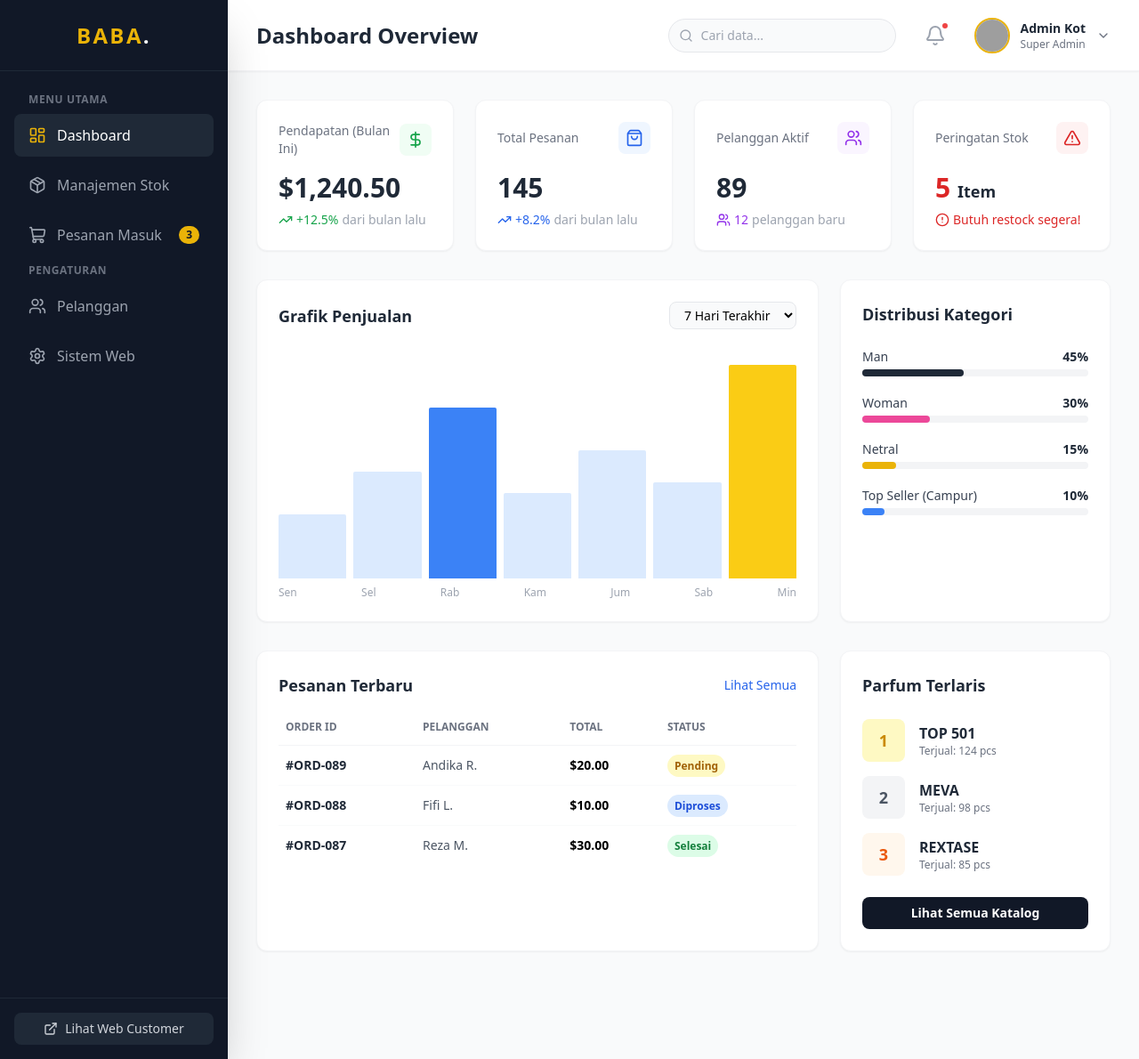
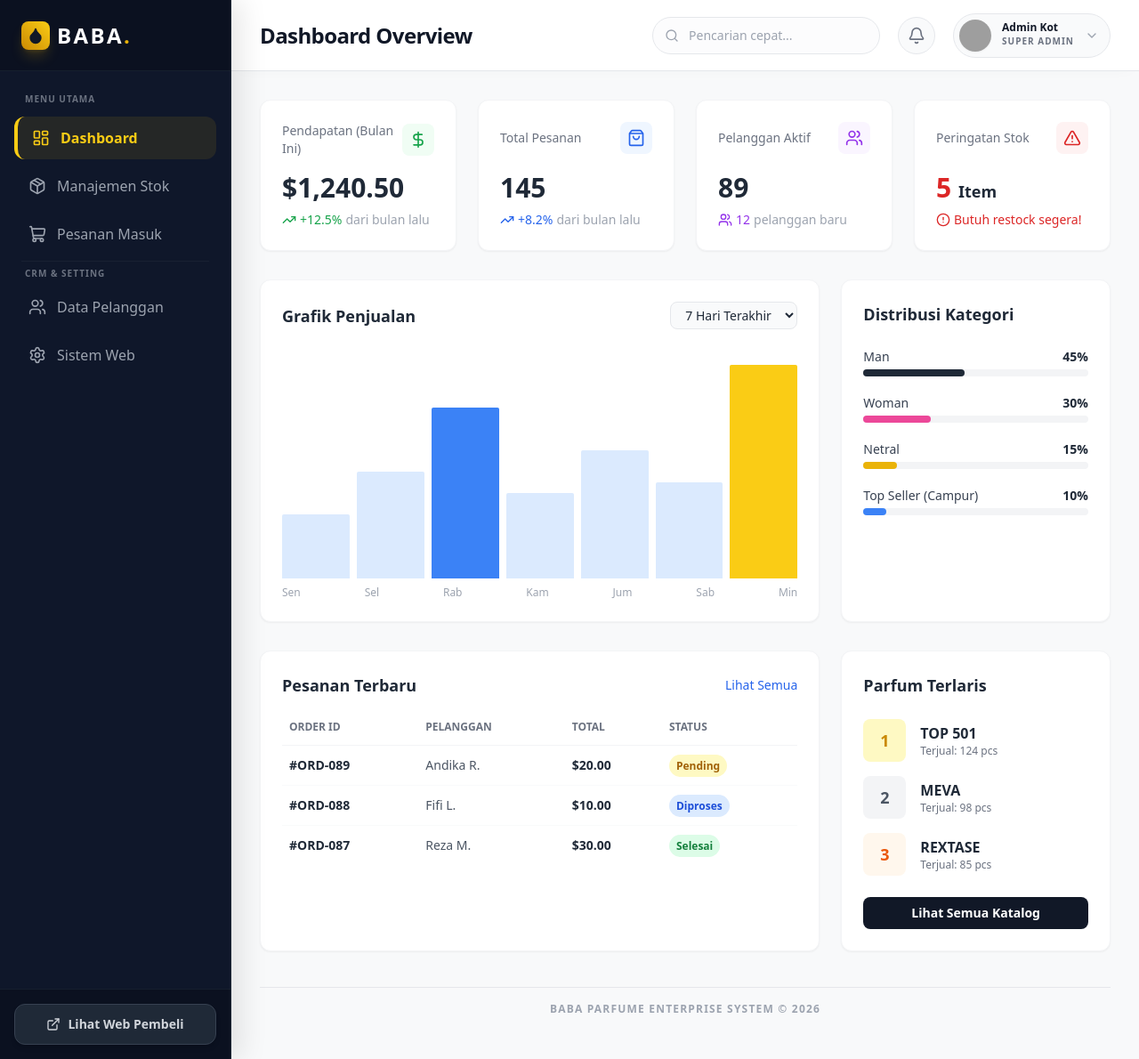
Before and after one commit to dikot0911/baba_parfume_project, a FastAPI app: page /admin in a window 1280 px wide. Shown: the whole page at 89% size. Run offline with FastAPI, Linux system fonts and the light colour scheme; parts of the project's set-up code (start-up, migrations or seed data) failed here and were passed over; some libraries are stand-ins or nearby versions; grey boxes are pictures that could not be loaded.

Commit message:
Update base.html

```diff
--- a/templates/admin/base.html
+++ b/templates/admin/base.html
@@ -1,105 +1,144 @@
 <!DOCTYPE html>
-<html lang="id">
+<html lang="id" class="scroll-smooth">
 <head>
     <meta charset="UTF-8">
     <meta name="viewport" content="width=device-width, initial-scale=1.0">
     <title>{% block title %}Admin Panel{% endblock %} - BABA Parfume</title>
+
     <script src="https://cdn.tailwindcss.com"></script>
     <script src="https://cdn.jsdelivr.net/npm/lucide@latest/dist/umd/lucide.js"></script>
+
     <script defer src="https://cdn.jsdelivr.net/npm/alpinejs@3.x.x/dist/cdn.min.js"></script>
+
+    <style>
+        /* CUSTOM SCROLLBAR GLOBAL UNTUK ADMIN PANEL */
+        ::-webkit-scrollbar { width: 8px; height: 8px; }
+        ::-webkit-scrollbar-track { background: #f8fafc; }
+        ::-webkit-scrollbar-thumb { background: #cbd5e1; border-radius: 10px; }
+        ::-webkit-scrollbar-thumb:hover { background: #94a3b8; }
+
+        .glass-header {
+            background: rgba(255, 255, 255, 0.9);
+            backdrop-filter: blur(12px);
+            -webkit-backdrop-filter: blur(12px);
+        }
+    </style>
 </head>
-<body class="bg-gray-50 flex h-screen overflow-hidden font-sans" x-data="{ sidebarOpen: false }">
 
-    <div x-show="sidebarOpen" class="fixed inset-0 z-20 bg-black bg-opacity-50 transition-opacity lg:hidden" @click="sidebarOpen = false"></div>
+<body class="bg-[#F8F9FA] flex h-screen overflow-hidden font-sans text-gray-800" x-data="{ sidebarOpen: false }">
 
-    <aside :class="sidebarOpen ? 'translate-x-0' : '-translate-x-full'" class="fixed inset-y-0 left-0 z-30 w-64 bg-gray-900 text-white flex flex-col shadow-2xl transition-transform duration-300 lg:translate-x-0 lg:static lg:inset-0">
-        <div class="h-20 flex items-center justify-center border-b border-gray-800 relative">
-            <h1 class="text-2xl font-bold tracking-widest text-yellow-500">BABA<span class="text-white">.</span></h1>
-            <button @click="sidebarOpen = false" class="absolute right-4 text-gray-400 hover:text-white lg:hidden">
-                <i data-lucide="x" class="w-6 h-6"></i>
+    <div x-show="sidebarOpen" x-transition.opacity class="fixed inset-0 z-20 bg-gray-900/60 backdrop-blur-sm lg:hidden" @click="sidebarOpen = false" style="display: none;"></div>
+
+    <aside :class="sidebarOpen ? 'translate-x-0' : '-translate-x-full'" class="fixed inset-y-0 left-0 z-30 w-[260px] bg-[#0F172A] text-white flex flex-col shadow-[10px_0_30px_rgba(0,0,0,0.1)] transition-transform duration-300 lg:translate-x-0 lg:static lg:inset-0 border-r border-gray-800">
+
+        <div class="h-[80px] flex items-center justify-between px-6 border-b border-gray-800/60 bg-[#0B1120]">
+            <div class="flex items-center gap-2">
+                <div class="w-8 h-8 bg-gradient-to-tr from-yellow-600 to-yellow-400 rounded-lg flex items-center justify-center shadow-lg shadow-yellow-500/20">
+                    <i data-lucide="droplet" class="w-5 h-5 text-gray-900 fill-current"></i>
+                </div>
+                <h1 class="text-2xl font-black tracking-widest text-white">BABA<span class="text-yellow-500">.</span></h1>
+            </div>
+            <button @click="sidebarOpen = false" class="text-gray-400 hover:text-white transition-colors lg:hidden bg-gray-800 p-1.5 rounded-lg">
+                <i data-lucide="x" class="w-5 h-5"></i>
             </button>
         </div>
 
-        <nav class="flex-1 px-4 py-6 space-y-2 overflow-y-auto">
-            <p class="px-4 text-xs font-semibold text-gray-500 uppercase tracking-wider mb-2">Menu Utama</p>
+        {% set current_path = request.url.path %}
+        <nav class="flex-1 px-4 py-6 space-y-1.5 overflow-y-auto custom-scrollbar">
 
-            <a href="/admin" class="flex items-center space-x-3 px-4 py-3 bg-gray-800 rounded-lg text-white transition-colors">
-                <i data-lucide="layout-dashboard" class="w-5 h-5 text-yellow-500"></i>
-                <span class="font-medium">Dashboard</span>
-            </a>
-            <a href="/admin/stock" class="flex items-center space-x-3 px-4 py-3 hover:bg-gray-800 rounded-lg text-gray-400 hover:text-white transition-colors">
-                <i data-lucide="package" class="w-5 h-5"></i>
-                <span class="font-medium">Manajemen Stok</span>
-            </a>
-            <a href="/admin/orders" class="flex items-center space-x-3 px-4 py-3 hover:bg-gray-800 rounded-lg text-gray-400 hover:text-white transition-colors">
-                <i data-lucide="shopping-cart" class="w-5 h-5"></i>
-                <span class="font-medium flex-1">Pesanan Masuk</span>
-                <span class="bg-yellow-500 text-gray-900 text-xs font-bold px-2 py-0.5 rounded-full">3</span>
+            <p class="px-3 text-[10px] font-black text-gray-500 uppercase tracking-widest mb-3">Menu Utama</p>
+
+            <a href="/admin" class="flex items-center space-x-3 px-4 py-3 rounded-xl transition-all duration-200 {% if current_path == '/admin' %}bg-yellow-500/10 text-yellow-400 font-bold border-l-4 border-yellow-400{% else %}text-gray-400 hover:bg-gray-800 hover:text-gray-100 font-medium{% endif %}">
+                <i data-lucide="layout-dashboard" class="w-5 h-5"></i>
+                <span>Dashboard</span>
             </a>
 
-            <p class="px-4 text-xs font-semibold text-gray-500 uppercase tracking-wider mb-2 mt-6">Pengaturan</p>
+            <a href="/admin/stock" class="flex items-center space-x-3 px-4 py-3 rounded-xl transition-all duration-200 {% if '/admin/stock' in current_path %}bg-yellow-500/10 text-yellow-400 font-bold border-l-4 border-yellow-400{% else %}text-gray-400 hover:bg-gray-800 hover:text-gray-100 font-medium{% endif %}">
+                <i data-lucide="package" class="w-5 h-5"></i>
+                <span>Manajemen Stok</span>
+            </a>
 
-            <a href="/admin/customers" class="flex items-center space-x-3 px-4 py-3 hover:bg-gray-800 rounded-lg text-gray-400 hover:text-white transition-colors">
+            <a href="/admin/orders" class="flex items-center space-x-3 px-4 py-3 rounded-xl transition-all duration-200 {% if '/admin/orders' in current_path %}bg-yellow-500/10 text-yellow-400 font-bold border-l-4 border-yellow-400{% else %}text-gray-400 hover:bg-gray-800 hover:text-gray-100 font-medium{% endif %}">
+                <i data-lucide="shopping-cart" class="w-5 h-5"></i>
+                <span class="flex-1">Pesanan Masuk</span>
+                {% if pending_count and pending_count > 0 %}
+                    <span class="bg-gradient-to-r from-red-500 to-red-600 text-white text-[10px] font-black px-2 py-0.5 rounded-full shadow-md animate-pulse">{{ pending_count }}</span>
+                {% endif %}
+            </a>
+
+            <div class="h-px bg-gray-800/60 my-4 mx-2"></div>
+            <p class="px-3 text-[10px] font-black text-gray-500 uppercase tracking-widest mb-3">CRM & Setting</p>
+
+            <a href="/admin/customers" class="flex items-center space-x-3 px-4 py-3 rounded-xl transition-all duration-200 {% if '/admin/customers' in current_path %}bg-yellow-500/10 text-yellow-400 font-bold border-l-4 border-yellow-400{% else %}text-gray-400 hover:bg-gray-800 hover:text-gray-100 font-medium{% endif %}">
                 <i data-lucide="users" class="w-5 h-5"></i>
-                <span class="font-medium">Pelanggan</span>
+                <span>Data Pelanggan</span>
             </a>
-            <a href="/admin/settings" class="flex items-center space-x-3 px-4 py-3 hover:bg-gray-800 rounded-lg text-gray-400 hover:text-white transition-colors">
+
+            <a href="/admin/settings" class="flex items-center space-x-3 px-4 py-3 rounded-xl transition-all duration-200 {% if '/admin/settings' in current_path %}bg-yellow-500/10 text-yellow-400 font-bold border-l-4 border-yellow-400{% else %}text-gray-400 hover:bg-gray-800 hover:text-gray-100 font-medium{% endif %}">
                 <i data-lucide="settings" class="w-5 h-5"></i>
-                <span class="font-medium">Sistem Web</span>
+                <span>Sistem Web</span>
             </a>
         </nav>
 
-        <div class="p-4 border-t border-gray-800">
-            <a href="/" target="_blank" class="flex items-center justify-center space-x-2 w-full py-2 bg-gray-800 hover:bg-gray-700 rounded-lg text-sm text-gray-300 hover:text-yellow-500 transition-colors">
-                <i data-lucide="external-link" class="w-4 h-4"></i>
-                <span class="font-medium">Lihat Web Customer</span>
+        <div class="p-4 border-t border-gray-800/60 bg-[#0B1120]">
+            <a href="/" target="_blank" class="flex items-center justify-center space-x-2 w-full py-3 bg-gray-800 hover:bg-gray-700 border border-gray-700 rounded-xl text-sm font-bold text-gray-300 hover:text-yellow-400 transition-all shadow-md group">
+                <i data-lucide="external-link" class="w-4 h-4 group-hover:scale-110 transition-transform"></i>
+                <span>Lihat Web Pembeli</span>
             </a>
         </div>
     </aside>
 
-    <div class="flex-1 flex flex-col overflow-y-auto">
+    <div class="flex-1 flex flex-col h-screen overflow-hidden relative">
 
-        <header class="h-20 bg-white shadow-sm border-b border-gray-100 flex items-center px-4 lg:px-8 justify-between z-10 sticky top-0">
+        <header class="h-[80px] glass-header shadow-[0_4px_20px_-10px_rgba(0,0,0,0.05)] border-b border-gray-200 flex items-center px-4 lg:px-8 justify-between z-10">
 
             <div class="flex items-center">
-                <button @click="sidebarOpen = true" class="text-gray-500 hover:text-gray-700 focus:outline-none lg:hidden mr-4">
+                <button @click="sidebarOpen = true" class="p-2 bg-gray-100 text-gray-600 rounded-lg hover:bg-gray-200 focus:outline-none lg:hidden mr-4 transition-colors">
                     <i data-lucide="menu" class="w-6 h-6"></i>
                 </button>
-                <h2 class="text-2xl font-bold text-gray-800 hidden sm:block">{% block header %}Dashboard{% endblock %}</h2>
+                <div>
+                    <h2 class="text-2xl font-black text-gray-900 hidden sm:block tracking-tight">{% block header %}Dashboard{% endblock %}</h2>
+                </div>
             </div>
 
-            <div class="flex items-center space-x-4 lg:space-x-6">
+            <div class="flex items-center space-x-3 lg:space-x-5">
 
-                <div class="hidden md:flex relative">
-                    <i data-lucide="search" class="absolute left-3 top-1/2 transform -translate-y-1/2 text-gray-400 w-4 h-4"></i>
-                    <input type="text" placeholder="Cari data..." class="pl-9 pr-4 py-2 border border-gray-200 rounded-full text-sm focus:outline-none focus:border-yellow-500 focus:ring-1 focus:ring-yellow-500 bg-gray-50">
+                <div class="hidden md:flex relative group">
+                    <i data-lucide="search" class="absolute left-3.5 top-1/2 transform -translate-y-1/2 text-gray-400 w-4 h-4 group-focus-within:text-yellow-600 transition-colors"></i>
+                    <input type="text" placeholder="Pencarian cepat..." class="pl-10 pr-4 py-2.5 w-64 border border-gray-200 rounded-full text-sm font-medium focus:outline-none focus:border-yellow-400 focus:ring-4 focus:ring-yellow-100 bg-gray-50/50 transition-all">
                 </div>
 
-                <button class="relative p-2 text-gray-400 hover:text-gray-600 transition-colors">
-                    <i data-lucide="bell" class="w-6 h-6"></i>
-                    <span class="absolute top-1 right-1 w-2.5 h-2.5 bg-red-500 border-2 border-white rounded-full"></span>
+                <button class="relative p-2.5 bg-gray-50 border border-gray-200 text-gray-500 hover:text-gray-900 hover:bg-gray-100 rounded-full transition-all">
+                    <i data-lucide="bell" class="w-5 h-5"></i>
+                    {% if pending_count and pending_count > 0 %}
+                    <span class="absolute top-0 right-0 w-3 h-3 bg-red-500 border-2 border-white rounded-full animate-bounce"></span>
+                    {% endif %}
                 </button>
 
-                <div class="relative" x-data="{ open: false }">
-                    <button @click="open = !open" @click.away="open = false" class="flex items-center space-x-3 focus:outline-none">
-                        <img src="https://ui-avatars.com/api/?name=Admin+Kot&background=D4AF37&color=fff" alt="Admin" class="w-10 h-10 rounded-full border-2 border-yellow-500">
+                <div class="relative" x-data="{ profileOpen: false }">
+                    <button @click="profileOpen = !profileOpen" @click.away="profileOpen = false" class="flex items-center space-x-3 p-1.5 pr-3 bg-gray-50 border border-gray-200 rounded-full hover:bg-gray-100 transition-all focus:outline-none focus:ring-2 focus:ring-yellow-400/50">
+                        <img src="https://ui-avatars.com/api/?name=Admin+Kot&background=111827&color=FBBF24&bold=true" alt="Admin" class="w-9 h-9 rounded-full shadow-sm">
                         <div class="hidden md:block text-left">
-                            <p class="text-sm font-bold text-gray-800">Admin Kot</p>
-                            <p class="text-xs text-gray-500">Super Admin</p>
+                            <p class="text-xs font-black text-gray-900 leading-none">Admin Kot</p>
+                            <p class="text-[10px] font-bold text-gray-500 mt-0.5 uppercase tracking-widest">Super Admin</p>
                         </div>
-                        <i data-lucide="chevron-down" class="w-4 h-4 text-gray-500 hidden md:block"></i>
+                        <i data-lucide="chevron-down" class="w-4 h-4 text-gray-400 hidden md:block transition-transform" :class="profileOpen ? 'rotate-180' : ''"></i>
                     </button>
 
-                    <div x-show="open" x-transition.opacity class="absolute right-0 mt-2 w-48 bg-white rounded-xl shadow-lg border border-gray-100 py-2 z-50">
-                        <a href="#" class="flex items-center px-4 py-2 text-sm text-gray-700 hover:bg-gray-50 hover:text-yellow-600">
-                            <i data-lucide="user" class="w-4 h-4 mr-3"></i> Profil Saya
+                    <div x-show="profileOpen" x-transition.opacity style="display: none;" class="absolute right-0 mt-3 w-56 bg-white rounded-2xl shadow-xl border border-gray-100 py-2 z-50">
+                        <div class="px-4 py-3 border-b border-gray-50 mb-1">
+                            <p class="text-xs font-bold text-gray-400 uppercase tracking-widest">Login Sebagai</p>
+                            <p class="text-sm font-black text-gray-900 mt-0.5">Admin Kot</p>
+                        </div>
+                        <a href="/admin/settings" class="flex items-center px-4 py-2.5 text-sm font-semibold text-gray-600 hover:bg-gray-50 hover:text-yellow-600 transition-colors">
+                            <i data-lucide="settings" class="w-4 h-4 mr-3"></i> Pengaturan Web
                         </a>
-                        <a href="#" class="flex items-center px-4 py-2 text-sm text-gray-700 hover:bg-gray-50 hover:text-yellow-600">
-                            <i data-lucide="settings" class="w-4 h-4 mr-3"></i> Pengaturan Akun
+                        <a href="/" target="_blank" class="flex items-center px-4 py-2.5 text-sm font-semibold text-gray-600 hover:bg-gray-50 hover:text-yellow-600 transition-colors">
+                            <i data-lucide="store" class="w-4 h-4 mr-3"></i> Kunjungi Toko
                         </a>
                         <div class="border-t border-gray-100 my-1"></div>
-                        <a href="#" class="flex items-center px-4 py-2 text-sm text-red-600 hover:bg-red-50">
-                            <i data-lucide="log-out" class="w-4 h-4 mr-3"></i> Keluar
+                        <a href="#" class="flex items-center px-4 py-2.5 text-sm font-bold text-red-600 hover:bg-red-50 transition-colors">
+                            <i data-lucide="log-out" class="w-4 h-4 mr-3"></i> Logout Sesi
                         </a>
                     </div>
                 </div>
@@ -107,16 +146,25 @@
             </div>
         </header>
 
-        <main class="p-4 lg:p-8 bg-gray-50 flex-1">
+        <main class="p-4 lg:p-8 flex-1 overflow-y-auto custom-scrollbar relative">
             {% block content %}
             {% endblock %}
+
+            <div class="mt-10 pt-4 border-t border-gray-200 text-center text-xs font-bold text-gray-400 uppercase tracking-widest pb-4">
+                BABA Parfume Enterprise System &copy; 2026
+            </div>
         </main>
 
     </div>
 
     <script>
-        // Jalanin icon lucide
-        lucide.createIcons();
+        document.addEventListener('alpine:init', () => {
+            lucide.createIcons();
+        });
+        // Fallback panggil ulang buat aman
+        window.onload = function() {
+            lucide.createIcons();
+        }
     </script>
 </body>
 </html>
```
